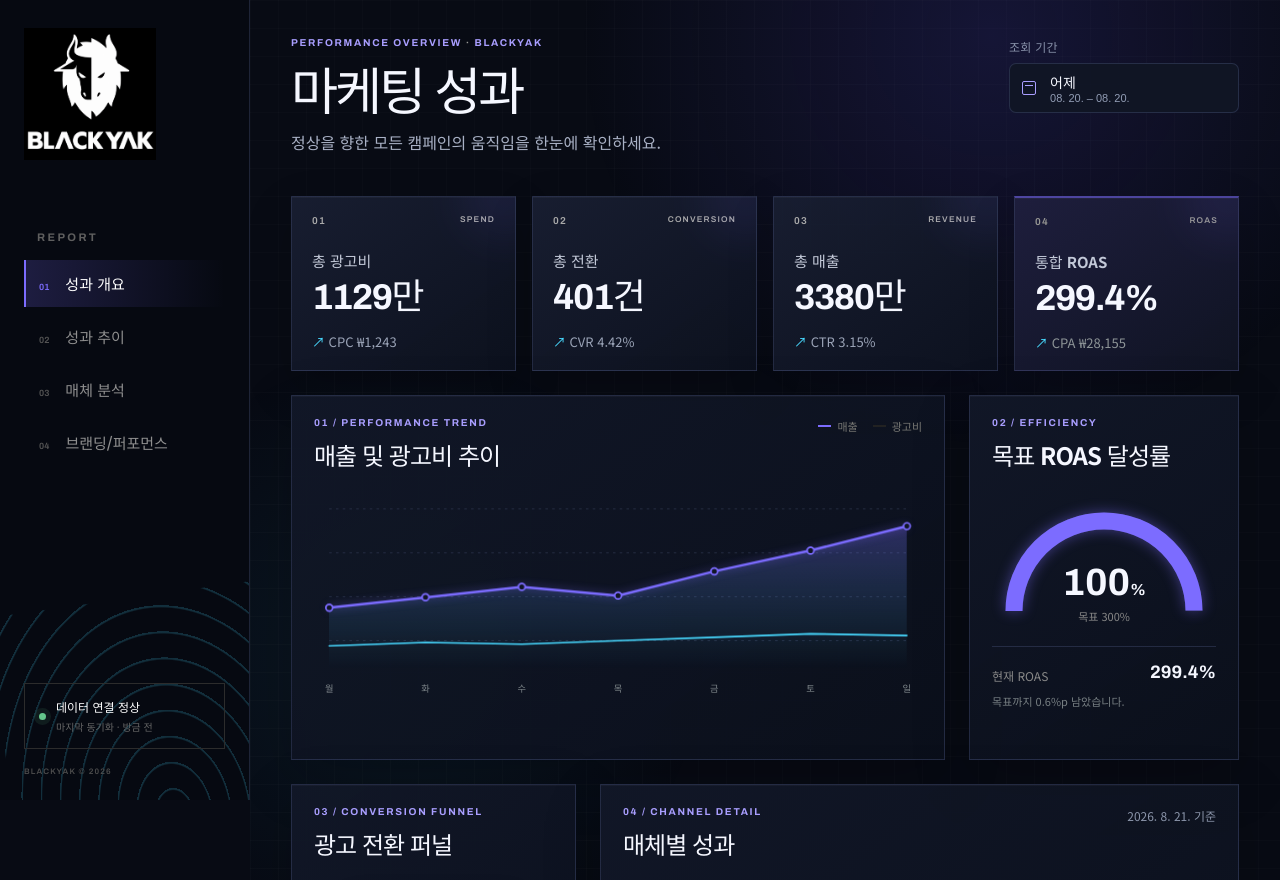
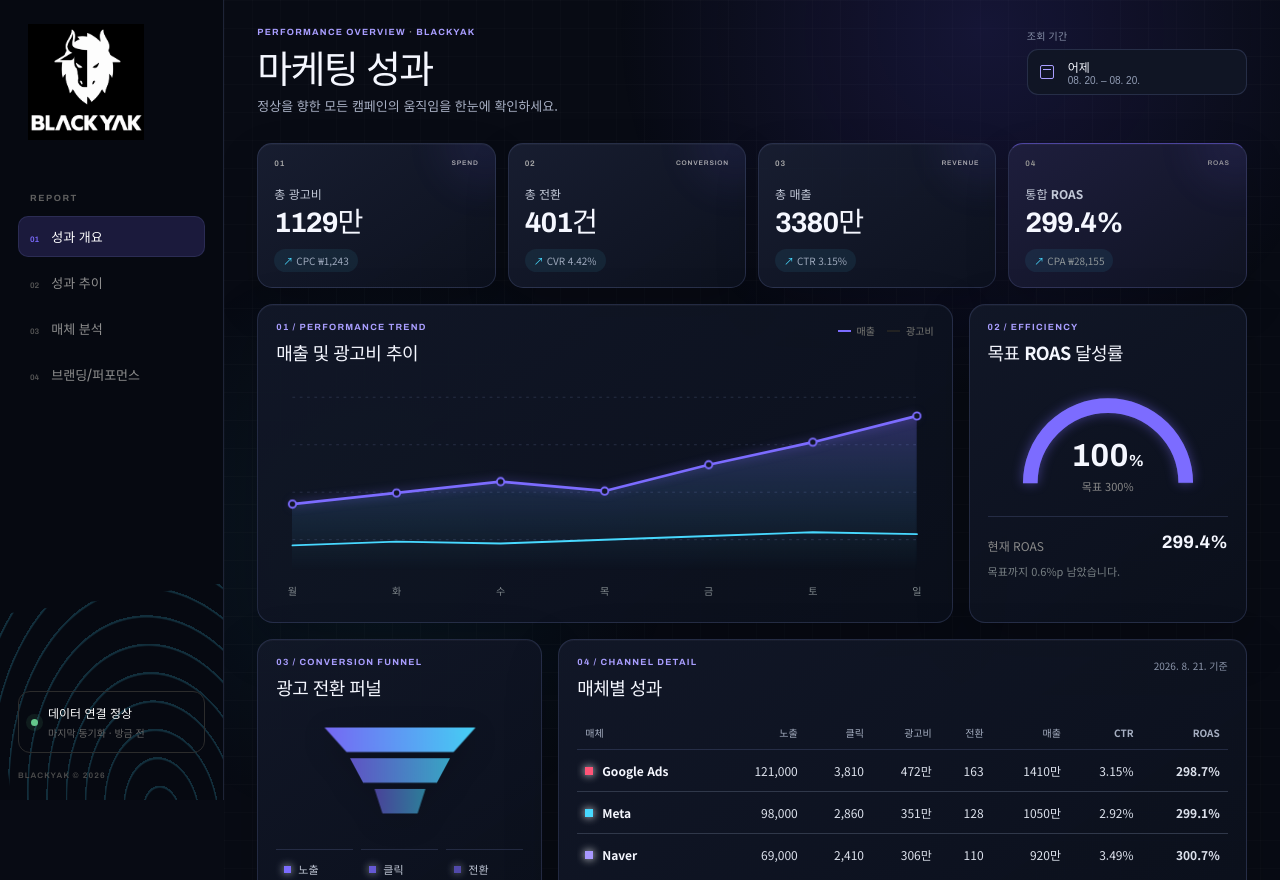
Before and after one commit to yangonebin/Marketing-dev, a website with bundled scripts: page index.html in a window 1280 px wide. Shown: the top 880 px of the page. Built offline with nearby package versions, Linux system fonts and the light colour scheme.

Commit message:
작업 저장: 260820 2026-08-21 15:41

```diff
--- a/styles.css
+++ b/styles.css
@@ -109,3 +109,62 @@ tbody tr { opacity: 0; animation: row-in .45s ease forwards; }tbody tr:nth-child
 @media (max-width: 1100px) { .metric-grid { grid-template-columns: repeat(2, 1fr); }.analytics-grid, .channel-grid { grid-template-columns: 1fr; }.channel-share { grid-template-columns: 145px minmax(160px, 1fr); } }
 @media (max-width: 760px) { .shell { grid-template-columns: 1fr; }.sidebar { position: static; width: 100%; height: auto; padding: 18px 22px; flex-direction: row; align-items: center; }.brand { width: 82px; height: auto; }.brand img { width: 100%; height: auto; }.sidebar nav, .sidebar-status { display: none; }.sidebar-note { margin: 0 0 0 auto; }main { padding: 32px 18px 50px; }.page-header { flex-direction: column; }.page-header h1 { font-size: 38px; }.period-control { width: 100%; }.period-picker { left: 0; right: auto; }.period-presets { grid-template-columns: repeat(2, 1fr); }.metric-grid { grid-template-columns: 1fr 1fr; }.metric-card { min-height: 155px; }.conversion-funnel { grid-template-columns: 1fr 1fr; }.share-list { width: 100%; } }
 @media (max-width: 450px) { .metric-grid { grid-template-columns: 1fr; }.panel { padding: 19px; }.legend { display: none; } }
+
+/* Compact dashboard proportions inspired by the supplied reference */
+.shell { grid-template-columns: 224px minmax(0, 1fr); }
+.sidebar { padding: 24px 18px 20px; }
+.brand { width: 116px; margin-left: 10px; }
+nav { gap: 5px; margin-top: 54px; }
+.nav-label { margin: 0 0 8px 12px; font-size: 9px; letter-spacing: .18em; }
+nav a { padding: 11px 12px; border: 0; border-radius: 10px; font-size: 13px; }
+nav a span { margin-right: 12px; font-size: 8px; }
+nav a.active, nav a:hover { background: rgba(124,108,255,.18); box-shadow: inset 0 0 0 1px rgba(158,174,255,.12); }
+.sidebar-status { padding: 12px; border-radius: 12px; }
+
+main { max-width: none; padding: 28px clamp(22px, 2.6vw, 42px) 44px; }
+.eyebrow, .section-number { font-size: 9px; letter-spacing: .14em; }
+h1 { margin: 11px 0 10px; font-size: clamp(28px, 3vw, 38px); letter-spacing: -.045em; }
+.subtitle { font-size: 13px; }
+.period-control { min-width: 220px; font-size: 10px; }
+.period-label { margin-bottom: 6px; }
+.period-trigger { min-height: 44px; border-radius: 11px; }
+.period-trigger strong { font-size: 12px; }
+.period-dates { font-size: 10px; }
+.period-picker { border-radius: 14px; }
+.date-fields input, .period-presets button, .period-actions button { border-radius: 9px; }
+
+.metric-grid { gap: 12px; margin: 28px 0 16px; }
+.metric-card { min-height: 136px; padding: 15px 16px; border-radius: 15px; }
+.metric-card.accent { border-top-width: 1px; }
+.metric-top { font-size: 8px; letter-spacing: .1em; }
+.metric-label { margin: 17px 0 7px; font-size: 12px; }
+.metric-value { font-size: clamp(26px, 2.2vw, 33px); letter-spacing: -.035em; }
+.metric-detail { display: inline-flex; align-items: center; margin: 12px 0 0; padding: 4px 9px; border-radius: 999px; color: #9da8bc; background: rgba(72,217,255,.08); font-size: 10px; }
+.metric-detail i { margin-right: 3px; }
+
+.analytics-grid, .channel-grid { gap: 16px; }
+.channel-grid { margin-top: 16px; }
+.panel { padding: 18px; border-radius: 16px; }
+h2 { margin-top: 7px; font-size: 18px; letter-spacing: -.03em; }
+.legend { gap: 12px; font-size: 10px; }
+.trend-chart { margin-top: 14px; min-height: 225px; }
+.gauge-wrap { min-height: 225px; padding-top: 14px; }
+.semi-gauge { width: min(190px, 100%); }
+.semi-gauge strong { font-size: 32px; }
+.conversion-funnel { min-height: 225px; padding-top: 14px; gap: 12px; }
+.funnel-shape { width: 158px; }
+.updated-at { font-size: 10px; }
+.table-wrap { margin-top: 16px; }
+table { font-size: 12px; }
+th { padding: 9px 8px; font-size: 10px; }
+td { padding: 12px 8px; }
+.channel { font-size: 12px; }
+
+@media (max-width: 760px) {
+  .shell { grid-template-columns: 1fr; }
+  .sidebar { padding: 16px 18px; }
+  .brand { width: 82px; margin-left: 0; }
+  main { padding: 26px 18px 42px; }
+  .page-header h1 { font-size: 30px; }
+  .metric-card { min-height: 132px; }
+}
```
